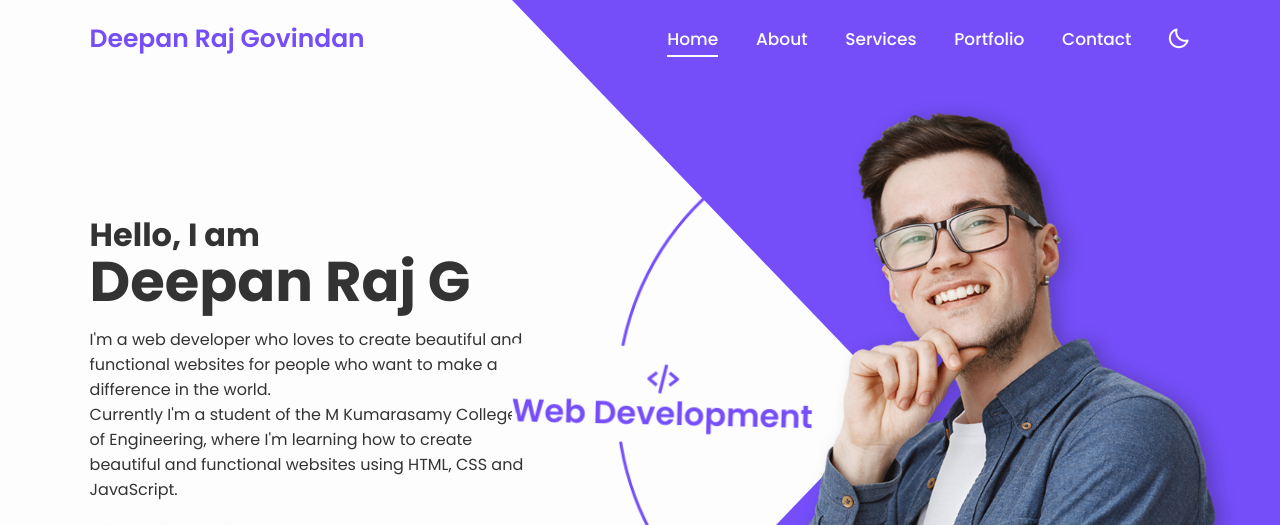
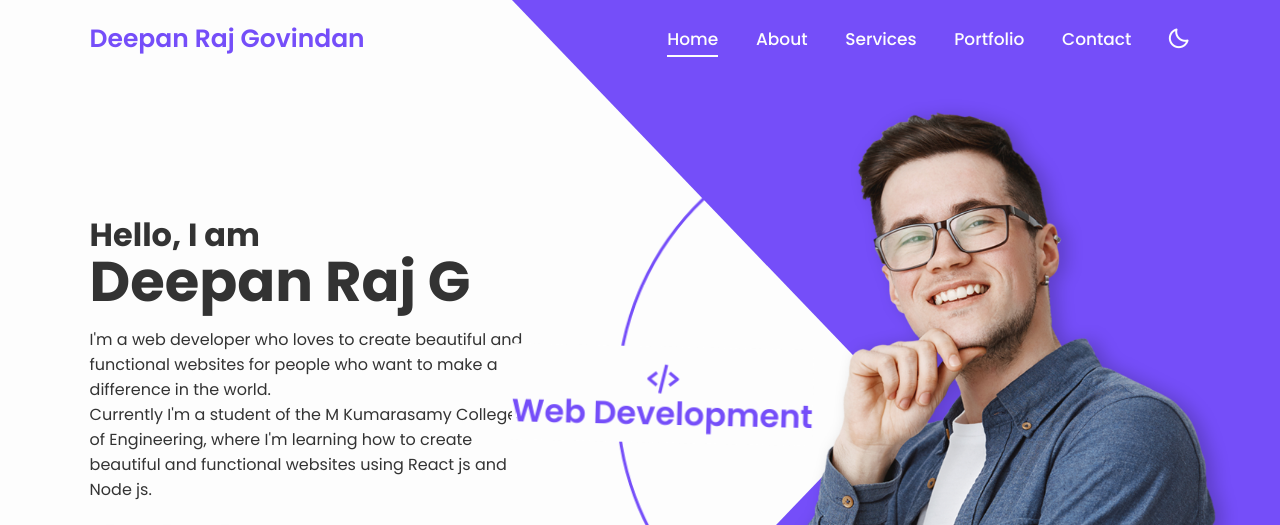
Before and after one commit to Deepan-Raj-G/My_Portfolio, a plain HTML site: page index.html in a window 1280 px wide. Shown: the top 525 px of the page. Drawn offline with nearby package versions, Linux system fonts and the light colour scheme.

Commit message:
update profile

```diff
--- a/index.html
+++ b/index.html
@@ -46,7 +46,7 @@
                 for people who want to make a difference in the world.
             </p>
             <p>Currently I'm a student of the M Kumarasamy College of Engineering, where I'm learning how to
-            create beautiful and functional websites using HTML, CSS and JavaScript.</p>
+            create beautiful and functional websites using React js and Node js.</p>
 
             <div class="social-media">
                 <a href="https://github.com/Deepan-Raj-G"><i class='bx bxl-github'></i></a>
```
